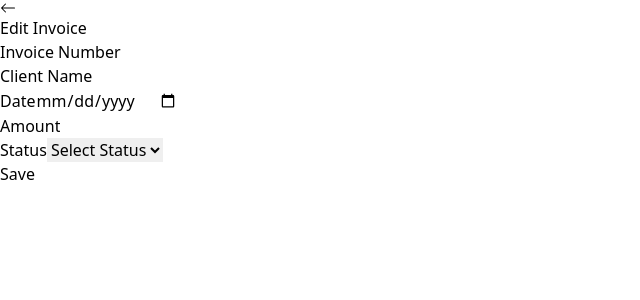
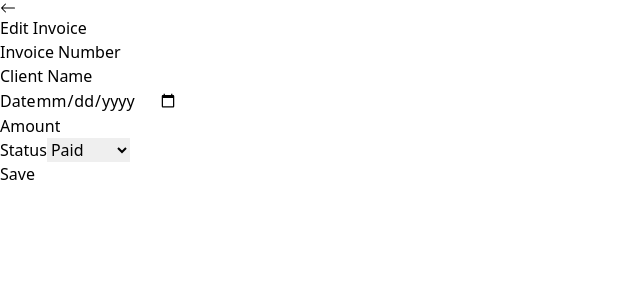
Before and after one commit to jenit-tech/Delhi-Digital-Co.-Assignment, a React (Vite) app in the folder frontend/: page /invoice/edit/1 in a window 1280 px wide. Shown: the top 300 px of the page, without its empty margins (0-640 px from the left). Built offline with nearby package versions, Linux system fonts and the light colour scheme; no server answers.

Commit message:
Update EditInvoice.jsx

```diff
--- a/frontend/src/pages/EditInvoice.jsx
+++ b/frontend/src/pages/EditInvoice.jsx
@@ -104,7 +104,7 @@ const EditInvoice = () => {
             onChange={(e) => setStatus(e.target.value)}
             className="border-2 border-gray-500 px-4 py-2 w-full"
           >
-            <option value="">Select Status</option>
+
             <option value="Paid">Paid</option>
             <option value="Unpaid">Unpaid</option>
             <option value="Pending">Pending</option>
```
